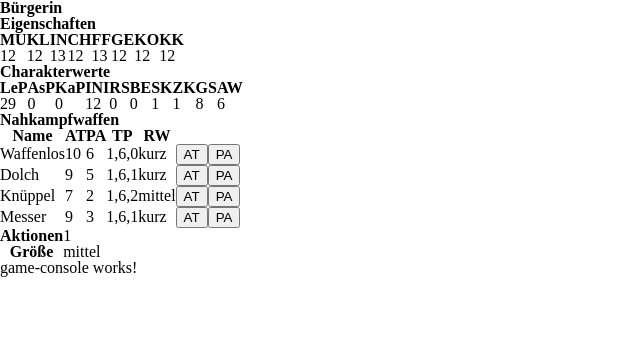
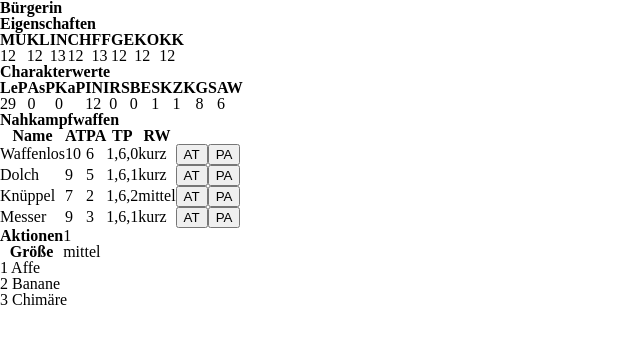
Before and after one commit to yosha2005/rpg-app, an Angular app: page / in a window 1280 px wide. Shown: the top 344 px of the page, without its empty margins (0-640 px from the left). Built offline with nearby package versions, Linux system fonts and the light colour scheme.

Commit message:
Add basic game console functionality

```diff
--- a/src/app/components/game-console/game-console.component.html
+++ b/src/app/components/game-console/game-console.component.html
@@ -1 +1,3 @@
-<p>game-console works!</p>
+<ul>
+    <li *ngFor="let entry of consoleEntries; index as i">{{i + 1}} {{entry}}</li>
+</ul>
--- a/src/app/components/game-console/game-console.component.ts
+++ b/src/app/components/game-console/game-console.component.ts
@@ -1,15 +1,13 @@
-import { Component, OnInit } from '@angular/core';
+import { Component } from '@angular/core';
 
 @Component({
   selector: 'app-game-console',
   templateUrl: './game-console.component.html',
   styleUrls: ['./game-console.component.scss']
 })
-export class GameConsoleComponent implements OnInit {
+export class GameConsoleComponent {
+  consoleEntries = ['Affe', 'Banane', 'Chimäre'];
 
   constructor() { }
 
-  ngOnInit(): void {
-  }
-
 }
```
